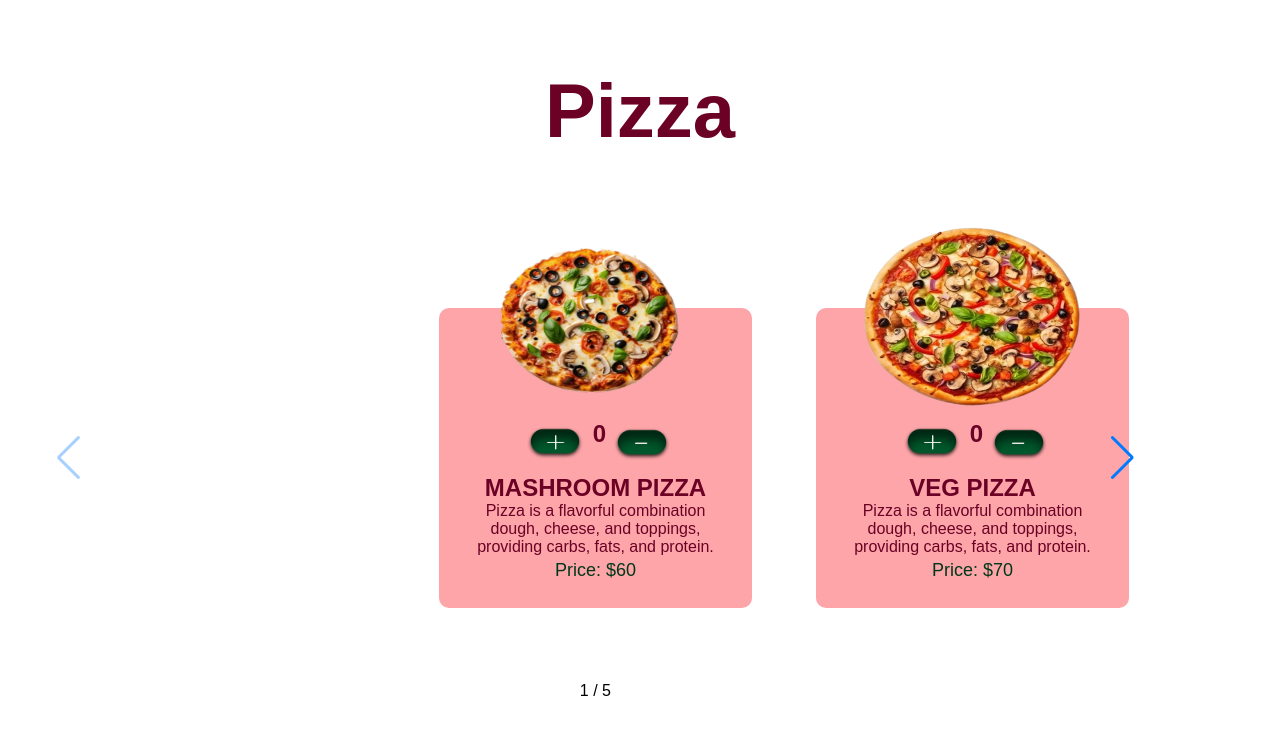
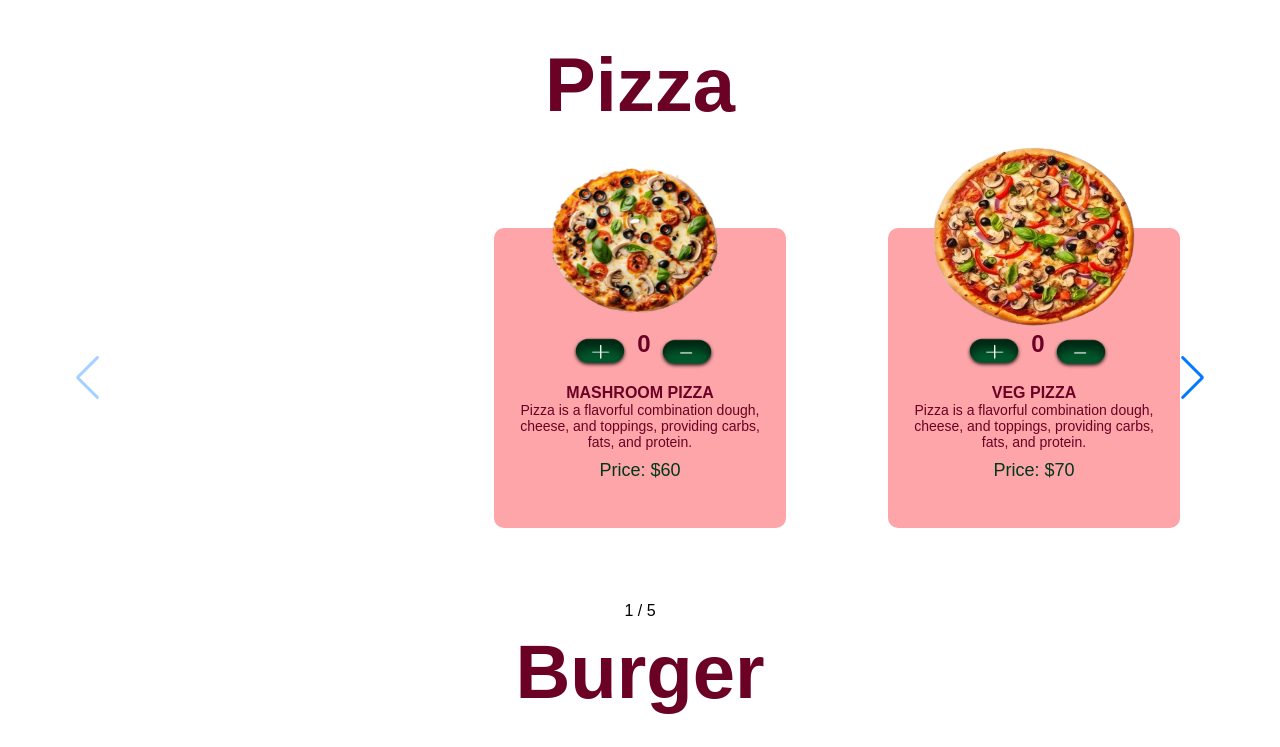
Before and after one commit to NidaKhan711/food-time, a React (Vite) app: page / in a window 1280 px wide. Shown: the part 2060-2807 px from the top of the page. Built offline with nearby package versions, Linux system fonts and the light colour scheme.

Commit message:
add change

```diff
--- a/src/Components/Cards.jsx
+++ b/src/Components/Cards.jsx
@@ -3,7 +3,6 @@ import {Cardi} from '../assets/Data.js';
 import btn from '../assets/btn.png';
 import { useEffect } from 'react';
 import gsap from 'gsap';
-
 import { ScrollTrigger } from 'gsap/ScrollTrigger';
 
 const Cards = () => {
--- a/src/Pages/Carte.jsx
+++ b/src/Pages/Carte.jsx
@@ -6,6 +6,7 @@ import { CartContext } from '../Context/ContProvide'
 
 const Carte = () => {
     const {cartItems,removeFromCart,allData} = useContext(CartContext)
+
 
     return (
         <div className="food-display">
@@ -29,10 +30,9 @@ const Carte = () => {
                 })
             }
 
-
-
         </div>
     );
 };
 
+
 export default Carte;
--- a/src/Style/About.scss
+++ b/src/Style/About.scss
@@ -14,8 +14,7 @@ $text-color: #6B0226;
       img {
         width: 100%;
         height: auto;
-        border-radius: 20px;
-        box-shadow: 1px 4px 8px rgba(86, 2, 34, 0.735);
+
       }
     }
     .about-text {
--- a/src/Style/Cards.scss
+++ b/src/Style/Cards.scss
@@ -8,8 +8,7 @@ $text-color: #6B0226;
     justify-content: space-between;
     align-items: center;
     gap: 1rem;
-    padding: 1rem;
-    margin: 10rem 4rem;
+    margin: 10rem 3rem;
   }
 
   .card {
--- a/src/Style/Carte.scss
+++ b/src/Style/Carte.scss
@@ -5,7 +5,6 @@ $hover-bg-color: #f8f8f8;
 
 .food-display {
     padding: 20px;
-    max-width: 63rem;
     margin: 20px auto;
     background-color: $background-color;
     border-radius: 10px;
--- a/src/Style/Footer.scss
+++ b/src/Style/Footer.scss
@@ -10,8 +10,6 @@
         justify-content: space-between;
         align-items: flex-start;
         gap: 45px;
-        max-width: 1200px;
-        margin: 0 45px;
 
         @media (max-width: 768px) {
             flex-direction: column;
--- a/src/Style/Menu.scss
+++ b/src/Style/Menu.scss
@@ -4,38 +4,40 @@ $text-color: #6B0226;
 
 #app {
   height: 100%;
+  overflow-x: hidden; // Horizontal overflow ko prevent karega
 }
 
 .pizza {
-    h1{
+  h1 {
     text-align: center;
     color: $text-color;
     font-size: 76px;
-      font-weight:bolder;
+    font-weight: bolder;
+  }
 
-    }
   .swiper {
-    width: 100%;
-    height: 100%;
-    margin:54px 45px;
-
-    &.swiper {
-      width: 86%;
+    width: 90%; // Swiper width ko responsive banaya
+    max-width: 1200px; // Prevents too much expansion
     height: 500px;
+    margin: auto; // Centering the swiper
+    overflow: hidden; // Prevents overflow issues
   }
 
   .swiper-slide {
-
     display: flex;
     justify-content: center;
     align-items: center;
+    flex-wrap: wrap; // Allows responsiveness
+    width: 100%;
+  }
 
-      .mains{
+  .mains {
     background-color: $header-color;
     border-radius: 10px;
     padding: 1.5rem;
     text-align: center;
-        width: 90%;
+    width: 80%;
+    max-width: 400px; // Prevents too much expansion
     height: 300px;
     position: relative;
     transition: transform 0.3s ease, box-shadow 0.3s ease;
@@ -49,14 +51,16 @@ $text-color: #6B0226;
       height: 70%;
       z-index: 4;
     }
-        h2{
+
+    h2 {
       color: $text-color;
+      font-size: 1rem;
+
     }
 
     p {
-          font-size: 1rem;
+      font-size: 14px;
       color:$text-color;
-          margin-top: rem;
       z-index: 2;
 
 
@@ -66,10 +70,9 @@ $text-color: #6B0226;
       justify-content: center;
       align-items: center;
       gap:160px;
-          margin-top: 82px;
+      margin-top: 72px;
       margin-left: -80px;
       position: relative;
-          right: 44;
 
       img {
         width: 60px;
@@ -79,6 +82,7 @@ $text-color: #6B0226;
 
       .del {
         margin-top: 94px;
+        z-index: 3;
       }
 
       .para {
@@ -90,15 +94,14 @@ $text-color: #6B0226;
         font-weight: bold;
         z-index: 5;
       }
+    }
 
-        }
-        .price{
-          margin-top: 4px;
+    .price {
+      margin-top: 10px;
       color: #00371b;
       font-size: 18px;
       font-weight: 500;
     }
-
 
     &:hover {
       transform: translateY(-8px);
@@ -106,5 +109,8 @@ $text-color: #6B0226;
     }
   }
 }
+
+/* Prevent Full Page Overflow */
+body {
+  overflow-x: hidden;
 }
-}
```
Lines whose indentation alone changed are shown as unchanged.
